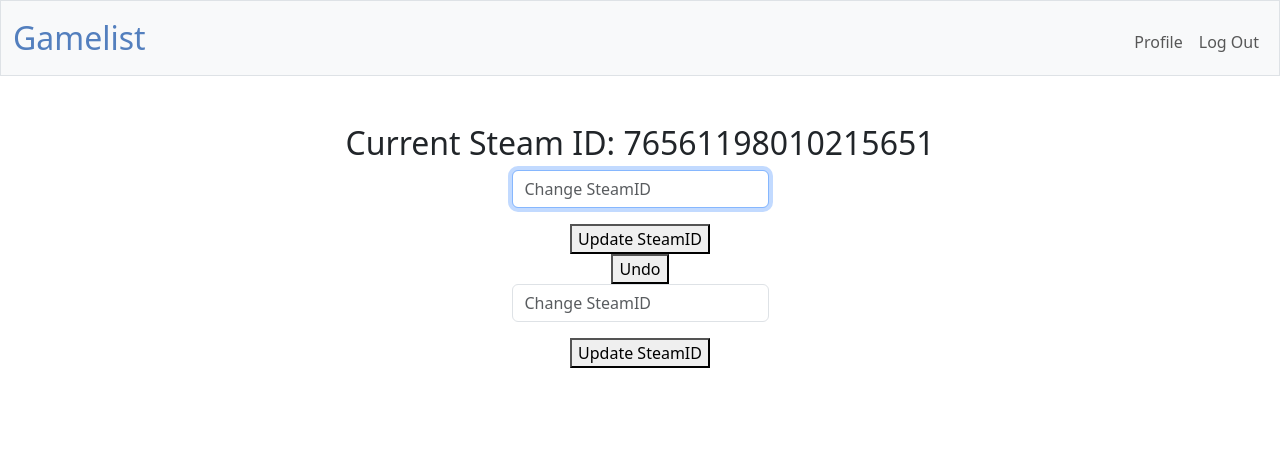
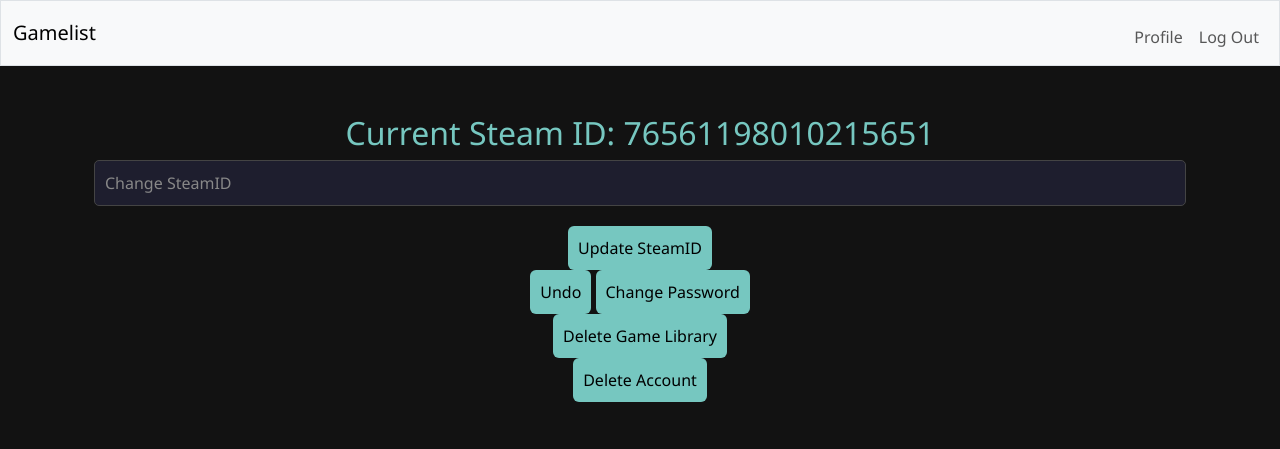
Before and after one commit to SamTheFarmer16/GameList, a Flask app: page /profile in a window 1280 px wide. Shown: the top 449 px of the page. Run offline with Flask 3, Linux system fonts and the light colour scheme; a user stored in the database is signed in; data comes from the database, SQL or seed files in the repository.

Commit message:
Made changes to profile.html to allow branching in logic on backend. Updated css file to make things look better Started logic for profile logic

```diff
--- a/app.py
+++ b/app.py
@@ -145,32 +145,35 @@ def profile():
     user_id = session["user_id"]
 
     with sqlite3.connect("gamelist.db") as con:
-            con.row_factory = sqlite3.Row
-            cur = con.cursor()
+        con.row_factory = sqlite3.Row
+        cur = con.cursor()
 
-            # Check if user has a steamID
-            cur.execute("SELECT steam_id FROM users WHERE id = ?", (user_id, ))
-            result = cur.fetchone()
-            current_steam_id = result["steam_id"] if result else None
+        # Check if user has a steamID
+        cur.execute("SELECT steam_id FROM users WHERE id = ?", (user_id, ))
+        result = cur.fetchone()
+        current_steam_id = result["steam_id"] if result else None
 
-            if request.method == "POST":
-                steam_id64 = request.form.get("steam_id64")
+        if request.method == "POST":
+            action = request.form.get("action")
+            steam_id64 = request.form.get("steam_id64")
 
+            if action == "add" or action == "update":
                 # Check if SteamID is valid
                 if not steam_id64:
                     return error("must provide steamID", 400)
                 if is_valid_steamid64(steam_id64) == False:
                     return error("Invalid SteamID", 400)
 
-                # Insert SteamID into DB
-                if current_steam_id is None:
-                    cur.execute("UPDATE users SET steam_id = ? WHERE id = ?" , (steam_id64, user_id, ))
-                    con.commit()
+                if action == "add":
+                    # Insert SteamID into DB
+                    if current_steam_id is None:
+                        cur.execute("UPDATE users SET steam_id = ? WHERE id = ?" , (steam_id64, user_id, ))
+                        con.commit()
 
-                    # Add new games to list and update current total count
-                    library_update(steam_id64, user_id)
+                        # Add new games to list and update current total count
+                        library_update(steam_id64, user_id)
 
-                else:
+                elif action == "update":
                     if steam_id64 == current_steam_id:
                         return error("SteamID unchanged", 400)
                     else:
@@ -182,4 +185,13 @@ def profile():
                         # Add new games to list and update current total count
                         library_update(steam_id64, user_id)
 
+                elif action == "undo":
+                    return
+                elif action == "change_password":
+                    return
+                elif action == "delete_library":
+                    return
+                elif action == "delete_account":
+                    return
+
     return render_template("profile.html", current_steam_id=current_steam_id)
--- a/static/styles.css
+++ b/static/styles.css
@@ -1,23 +1,103 @@
-/* Size for brand */
-nav .navbar-brand
-{
-    font-size: xx-large;
+/* General Body Styling */
+body {
+    background-color: #121212;
+    color: #f0f0f0;
+    font-family: 'Segoe UI', Tahoma, Geneva, Verdana, sans-serif;
+    margin: 0;
+    padding: 0;
 }
 
-/* Colors for brand */
-nav .navbar-brand .blue
-{
-    color: #537fbe;
+/* Input Fields */
+.input,
+form input[type="text"],
+form input[type="password"],
+form input[type="email"] {
+    width: 100%;
+    padding: 10px;
+    margin-bottom: 1.2rem;
+    border: 1px solid #444;
+    border-radius: 5px;
+    background-color: #1e1e2e; /* Was too dark, lightened from #1a1a2a */
+    color: #fff;
+    transition: border 0.2s, background-color 0.2s;
 }
-nav .navbar-brand .red
-{
-    color: #ea433b;
+
+.input::placeholder,
+form input::placeholder {
+    color: #888; /* Darker placeholder for better contrast */
 }
-nav .navbar-brand .yellow
-{
-    color: #f5b82e;
+
+.input:focus,
+form input:focus {
+    border: 1px solid #76c7c0;
+    background-color: #24243a; /* Slight highlight */
+    outline: none;
 }
-nav .navbar-brand .green
-{
-    color: #2e944b;
+
+
+/* Buttons */
+.btn,
+form button[type="submit"],
+button {
+    background-color: #76c7c0;
+    color: #000;
+    border: none;
+    padding: 10px;
+    border-radius: 6px;
+    cursor: pointer;
+    font-size: 16px;
+    transition: background-color 0.3s;
 }
+
+.btn:hover,
+form button[type="submit"]:hover,
+button:hover {
+    background-color: #5db1aa;
+}
+
+/* Form Containers */
+.login-container,
+.profile-form-container,
+.modal {
+    background-color: #2a2a40;
+    padding: 30px 40px;
+    border-radius: 10px;
+    box-shadow: 0 0 15px rgba(0,0,0,0.6);
+    margin: auto;
+    max-width: 400px;
+}
+
+/* Modal Styling */
+.modal {
+    display: none;
+    position: fixed;
+    top: 50%;
+    left: 50%;
+    transform: translate(-50%, -50%);
+    z-index: 1001;
+    max-height: 75vh;
+    overflow-y: auto;
+    width: 90%;
+    max-width: 400px;
+}
+
+/* Overlay */
+#modalOverlay {
+    display: none;
+    position: fixed;
+    top: 0; left: 0;
+    width: 100%; height: 100%;
+    background-color: rgba(0, 0, 0, 0.5);
+    z-index: 1000;
+}
+
+/* Headings */
+h2, h1, h3 {
+    color: #76c7c0;
+    text-align: center;
+}
+
+/* Utility */
+.text-accent {
+    color: #76c7c0;
+}
--- a/templates/profile.html
+++ b/templates/profile.html
@@ -1,3 +1,4 @@
+
 {% extends "layout.html" %}
 
 {% block title %}
@@ -5,49 +6,97 @@
 {% endblock %}
 
 {% block main %}
+<div class="container">
     {% if current_steam_id %}
-        <h2>Current Steam ID: {{ current_steam_id }}</h2>
-            <form action="/profile" method="POST" onsubmit="return confirm('Add Steam games to Game Library and remove old SteamIDs games? Will be able to get them back within 30 days');">
-                <div class="mb-3">
-                    <input autocomplete="off" autofocus class="form-control mx-auto w-auto" name="steam_id64" placeholder="Change SteamID" type="text">
-                </div>
-                <button type="submit" name="action" value="add">Update SteamID</button>
+
+        <!-- Update SteamID -->
+        <h2 class="text-accent">Current Steam ID: {{ current_steam_id }}</h2>
+        <form action="/profile" method="POST" onsubmit="return confirm('Add Steam games to Game Library and remove old SteamIDs games? After 30 days they will be fully removed');">
+            <input class="input" id="update_steam_id64" name="steam_id64" placeholder="Change SteamID" type="text" required>
+            <button class="btn" type="submit" name="action" value="update">Update SteamID</button>
         </form>
-            <button id="undoButton">Undo</button>
-                <div id="undoModal" style="display: none; position: fixed; top: 20%; left: 35%; background: white; border: 1px solid #ccc; padding: 20px; z-index: 1000;">
-                    <form method="POST" action="/profile">
+
+        <!-- Restore previous SteamID information -->
+        <button class="btn-secondary" id="undoButton">Undo</button>
+        <div class="modal" id="undoModal">
+            <form method="POST" action="/profile" onsubmit="return confirm('Restore previous SteamID?');">
                 <input type="hidden" name="action" value="undo">
-                        <label for="steam_id">SteamID to Restore:</label>
-                        <input type="text" name="steam_id64" required><br><br>
+                <label for="undo_steam_id64">SteamID to Restore:</label>
+                <input class="input" type="text" id="undo_steam_id64" name="steam_id64" required><br>
 
-                        <button type="submit">Submit</button>
-                        <button type="button" onclick="closeModal()">Cancel</button>
+                <button class="btn" type="submit">Submit</button>
+                <button class="btn-danger" type="button" onclick="closeModal()">Cancel</button>
             </form>
         </div>
-            <form action="/profile" method="POST" onsubmit="return confirm('Add old SteamID games back to Game Library? This will remove the games tied to the current SteamID');">
-                <div class="mb-3">
-                    <input autocomplete="off" autofocus class="form-control mx-auto w-auto" name="steam_id64" placeholder="Change SteamID" type="text">
-                </div>
-                <button type="submit" name="action" value="undo">Update SteamID</button>
-            </form>
     {% else %}
+
+        <!-- Add SteamID -->
         <form action="/profile" method="POST" onsubmit="return confirm('Add Steam games to Game Library?');">
-                <div class="mb-3">
-                    <input autocomplete="off" autofocus class="form-control mx-auto w-auto" name="steam_id64" placeholder="Enter SteamID64" type="text">
-                </div>
-                <button type="submit" name="action" value="add">Add SteamID</button>
+            <input class="input" name="steam_id64" placeholder="Enter SteamID64" type="text" required>
+            <button class="btn" type="submit" name="action" value="add">Add SteamID</button>
         </form>
     {% endif %}
+
+    <!-- Change password -->
+    <button class="btn-secondary" id="passwordButton">Change Password</button>
+    <div class="modal" id="passwordModal">
+        <form method="POST" action="/profile">
+            <input type="hidden" name="action" value="change_password">
+            <label for="new_password">New Password:</label>
+            <input class="input" type="password" id="new_password" name="new_password" required>
+
+            <label for="confirm_password">Confirm Password:</label>
+            <input class="input" type="password" id="confirm_password" name="confirm_password" required>
+
+            <label for="current_password">Original Password:</label>
+            <input class="input" type="password" id="current_password" name="current_password" required>
+
+            <button class="btn" type="submit">Submit</button>
+            <button class="btn-danger" type="button" onclick="closeModal()">Cancel</button>
+        </form>
+    </div>
+
+    <!-- Delete game data from DB -->
+    <form action="/profile" method="POST" onsubmit="return confirm('Are you sure you want to delete game data? After 30 days they will be fully removed');">
+        <button class="btn-warning" type="submit" name="action" value="delete_library">Delete Game Library</button>
+    </form>
+
+    <!-- Delete account and game data -->
+    <form action="/profile" method="POST" onsubmit="return confirm('Are you sure you want to delete your account? You will not be able to undo this action');">
+        <button class="btn-danger" type="submit" name="action" value="delete_account">Delete Account</button>
+    </form>
+</div>
+
+<div id="modalOverlay"></div>
+
 <script>
-  const modal = document.getElementById('undoModal');
-  const undoBtn = document.getElementById('undoButton');
+    const undoModal = document.getElementById('undoModal');
+    const passwordModal = document.getElementById('passwordModal');
+    const modalOverlay = document.getElementById('modalOverlay');
 
-  undoBtn.addEventListener('click', () => {
-    modal.style.display = 'block';
+    document.getElementById('undoButton').addEventListener('click', () => {
+        showModal(undoModal);
     });
 
+    document.getElementById('passwordButton').addEventListener('click', () => {
+        showModal(passwordModal);
+    });
+
+    window.addEventListener('click', function(event) {
+        if (event.target === modalOverlay) {
+            closeModal();
+        }
+    });
+
+    function showModal(modal) {
+        modal.style.display = 'block';
+        modalOverlay.style.display = 'block';
+    }
+
     function closeModal() {
-    modal.style.display = 'none';
+        undoModal.style.display = 'none';
+        passwordModal.style.display = 'none';
+        modalOverlay.style.display = 'none';
     }
 </script>
 {% endblock %}
```
Also changed, not shown: templates/login.html (+11 -9 lines). Lines whose indentation alone changed are shown as unchanged.
